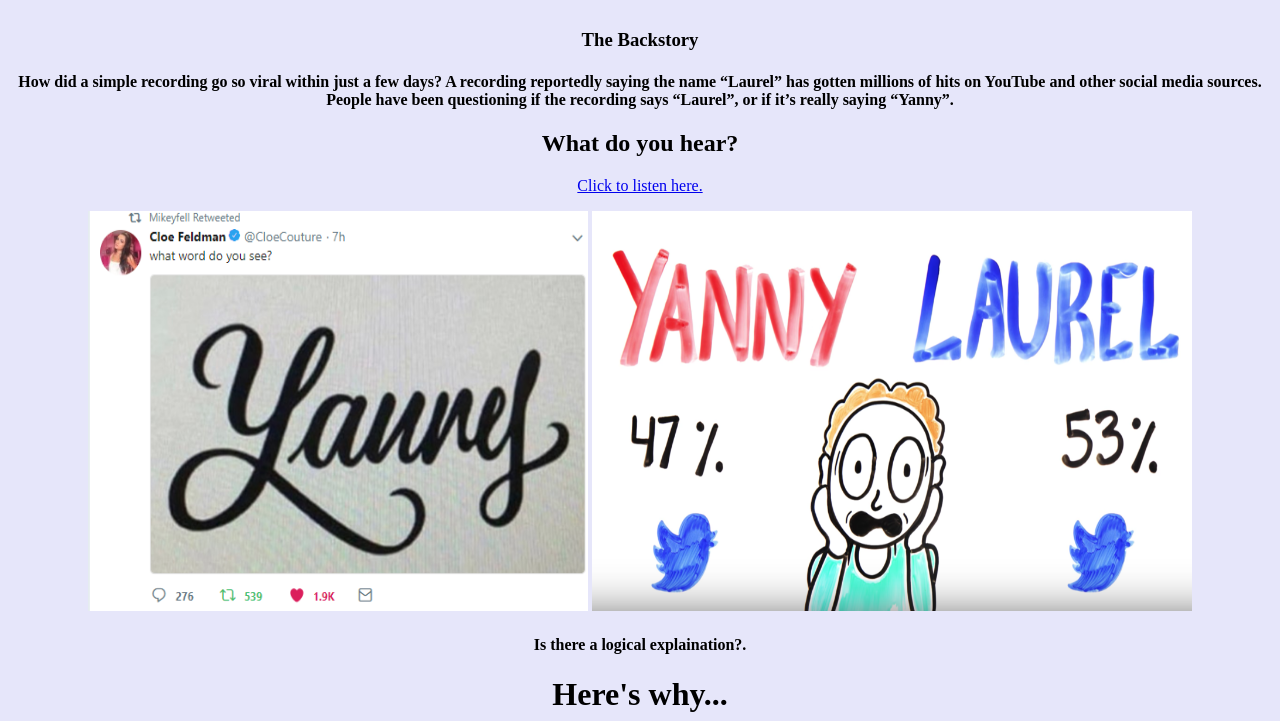
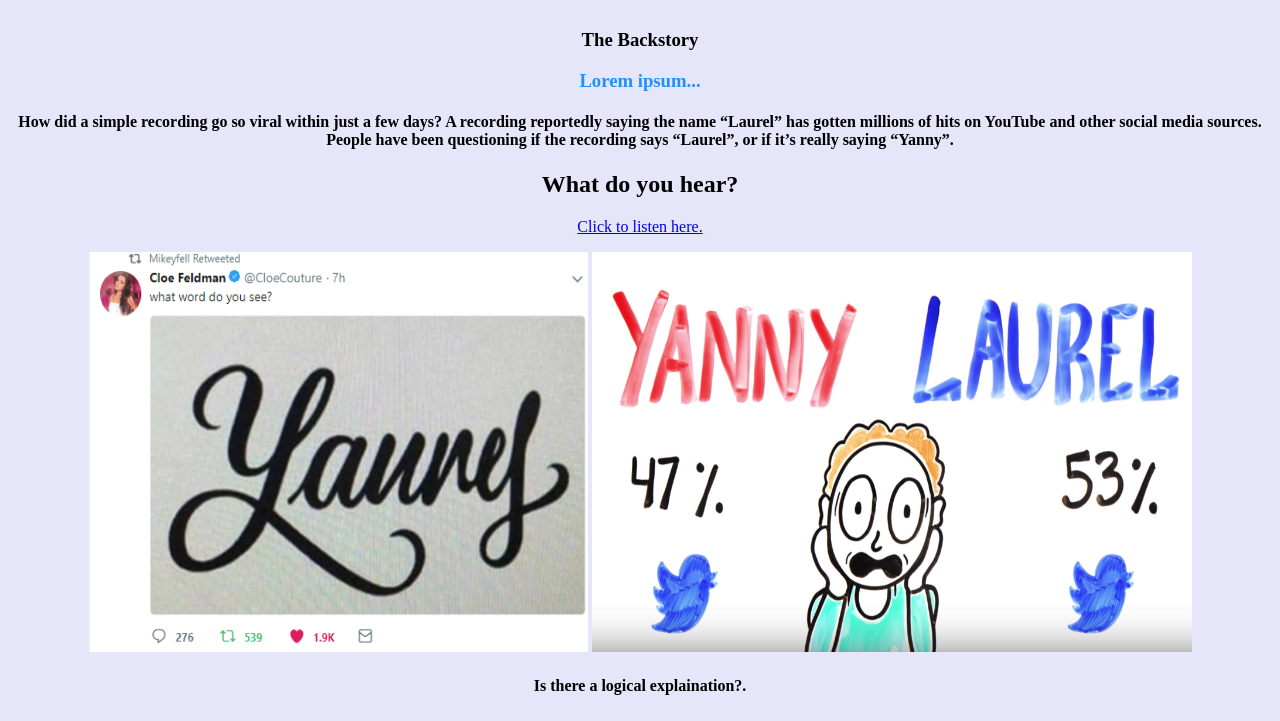
Before and after one commit to maansinema/nhacks-project, a plain HTML site: page index.html in a window 1280 px wide. Shown: the part 277-998 px from the top of the page. Drawn offline with Linux system fonts and the light colour scheme.

Commit message:
Update index.html

```diff
--- a/index.html
+++ b/index.html
@@ -6,10 +6,10 @@
 
     </head>
     <iframe src="demo_iframe.htm" height="200" width="300"></iframe>
-
     <body>
     <h1 class='hoe-hoe-hoe'> IS IT YANNY OR LAUREL? </p>
       <h3 class='hoe-hoe-hoe'> The Backstory </p>
+      <p style="color:DodgerBlue;">Lorem ipsum...</p>
         <h4 class= 'hoe-hoe-hoe'>How did a simple recording go so viral within just a few days? A recording reportedly saying the name “Laurel” has gotten millions of hits on YouTube and other social media sources. People have been questioning if the recording says “Laurel”, or if it’s really saying “Yanny”.</p>
           <h2>What do you hear?</h2>
 <p><a href="https://www.youtube.com/watch?v=065D0Dmvl5g">Click to listen here.</a></p>
@@ -18,7 +18,7 @@
       <img src="yannylaurelstat.png" width="600" height="400">
 
          <h4 class= 'hoe-hoe-hoe'>Is there a logical explaination?.</p>
-<h1 class='hoe-hoe-hoe'> Here's why... </p>
+<h1 class='hoe-hoe-hoe'> Here's how... </p>
         <h4 class= 'hoe-hoe-hoe'>According to cbs news, 53% of twitter users hear Laurel while the rest hear Yanny. It's all a matter of frequency. A higher pitched, nasal voice causes people to hear "Yanny", and a lower, more masculine voice causes others to hear "Laurel". Accordinng to Lars Riecke, assistant professor in cognitive neuroscience at Maastricht University, part of the reason of the two outcomes had to do with the sound itself, but another part of the reason is what you're expecting to hear when someoe asks if you hear "Yanny" or "Laurel".</p>
       <p><a href="https://www.youtube.com/watch?v=yDiXQl7grPQ">Click to listen here.</a></p>
 
```
